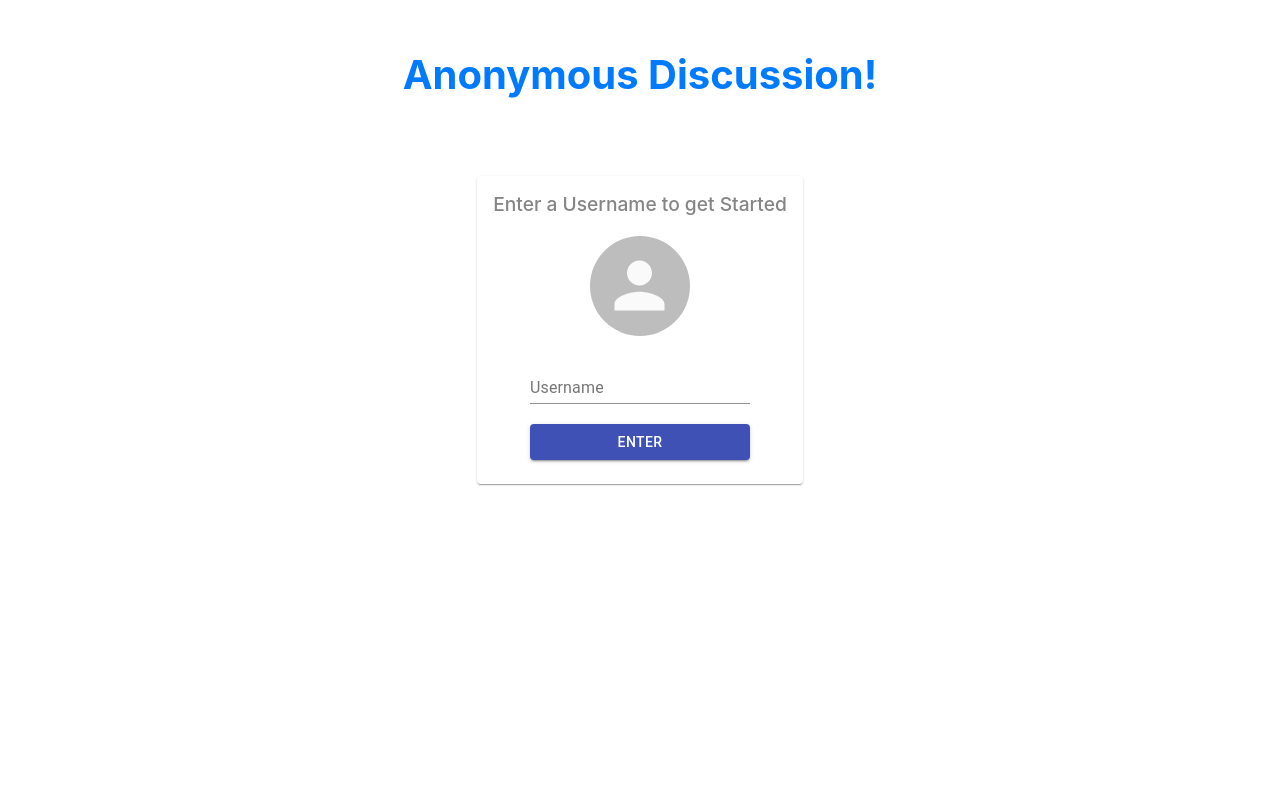
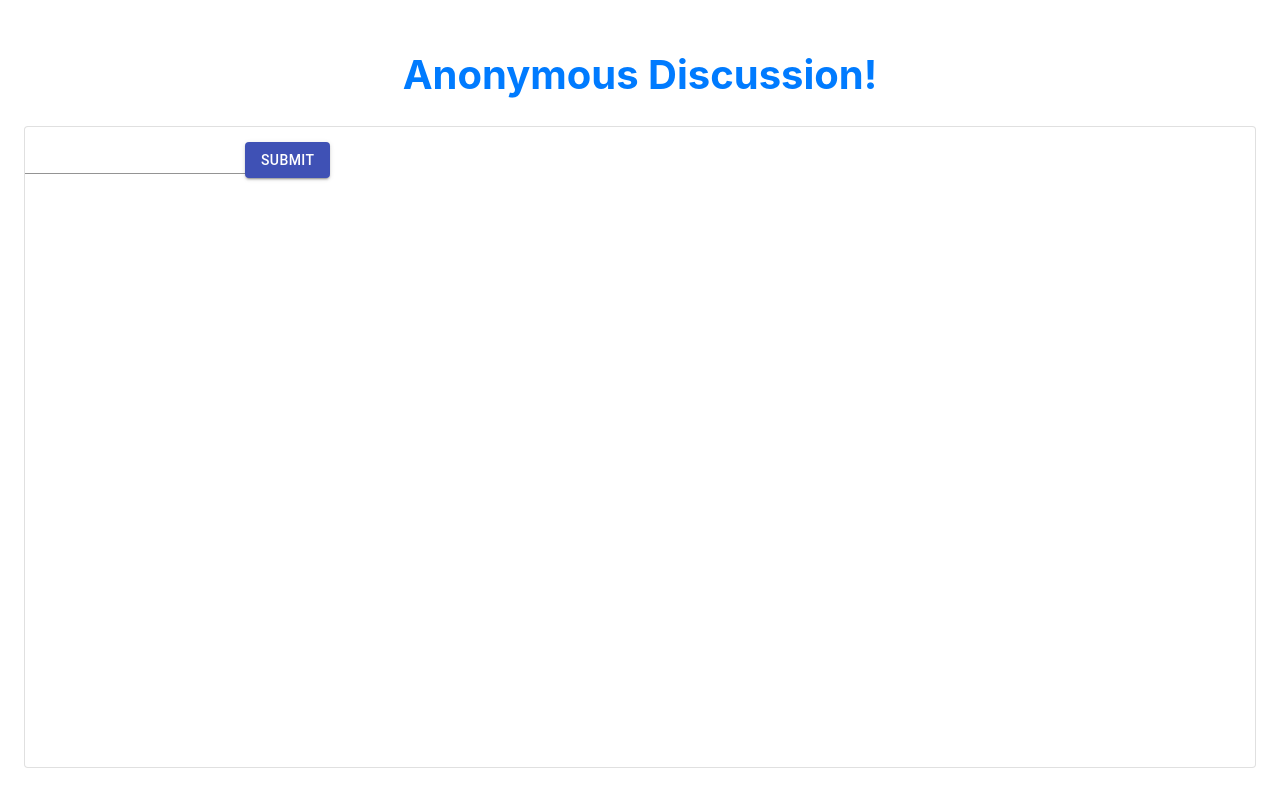
Before and after one commit to DevanshCodes/Anonymous-Discussion-Front, a React (Create React App) app: page /#/1 in a window 1280 px wide. Built offline with nearby package versions, Linux system fonts and the light colour scheme.

Commit message:
Working Client Side

```diff
--- a/package.json
+++ b/package.json
@@ -2,12 +2,14 @@
   "name": "anonymous",
   "version": "0.1.0",
   "private": true,
+  "homepage": "https://devanshcodes.github.io/anonymous-project-frontend",
   "dependencies": {
     "@material-ui/core": "^4.9.9",
     "@material-ui/icons": "^4.9.1",
     "@testing-library/jest-dom": "^4.2.4",
     "@testing-library/react": "^9.3.2",
     "@testing-library/user-event": "^7.1.2",
+    "gh-pages": "^2.2.0",
     "node-sass": "^4.13.1",
     "react": "^16.13.1",
     "react-dom": "^16.13.1",
@@ -18,7 +20,9 @@
     "start": "react-scripts start",
     "build": "react-scripts build",
     "test": "react-scripts test",
-    "eject": "react-scripts eject"
+    "eject": "react-scripts eject",
+    "predeploy": "yarn run build",
+    "deploy": "gh-pages -d build"
   },
   "eslintConfig": {
     "extends": "react-app"
--- a/src/App.js
+++ b/src/App.js
@@ -1,16 +1,16 @@
 import React from 'react';
-import { BrowserRouter, Route, Switch } from "react-router-dom";
+import { BrowserRouter, Route, Switch,HashRouter } from "react-router-dom";
 import home from "./home/home"
 import discussion from "./discussion/discussion"
 import './App.css';
 
 const Router = () => (
-  <BrowserRouter>
+  <HashRouter basename='/'>
     <Switch>
       <Route exact path="/" component={home} />
       <Route exact path="/:username" component={discussion} />
     </Switch>
-  </BrowserRouter>
+  </HashRouter>
 )
 
 function App() {
--- a/src/discussion/discussion.js
+++ b/src/discussion/discussion.js
@@ -1,40 +1,55 @@
 import React, { Component } from "react";
 import "./discussion.scss";
-import { Card, CardContent, Paper, Container, Avatar, TextField, Button } from '@material-ui/core';
+import { Card, CardContent, Paper, Container, Avatar, TextField, Button, Input } from '@material-ui/core';
 
 class Discussion extends Component {
     constructor(props) {
         super(props);
         this.state = {
+            message: '',
+            messages: [
+                {
+                    username: '',
+                    chat: ''
+                }
+            ],
+
         };
+        this.handleChange = this.handleChange.bind(this);
+        this.handleSubmit = this.handleSubmit.bind(this);
+
     }
+
+    handleChange(event) {
+        this.setState({ message: event.target.value })
+    }
+
+    handleSubmit(event) {
+        const tmessages = this.state.messages;
+        tmessages.push({ username: this.props.match.params.username, chat: this.state.message });
+        this.setState({ messages: tmessages })
+        this.setState({ message: "" })
+    }
+
     render() {
         return (
             <div className='main'>
                 <Container maxWidth="lg">
                     <h1>Anonymous Discussion!</h1>
-                    <div> <Paper variant="outlined" className="paper">
-                        <div className="chat">
-                            <div className="Avatar"><Avatar className="avatart"></Avatar></div>
-                            <div className="text">
-                                <div className="username">Username</div>
-                                <div className="chatText">Hello this is the random text for the Chat.Hello this is the random text for the Chat.Hello this is the random text for the Chat.Hello this is the random text for the Chat.Hello this is the random text for the Chat.Hello this is the random text for the Chat.Hello this is the random text for the Chat.Hello this is the random text for the Chat.</div>
-                            </div>
-                        </div>
-                        <div className="chat">
-                            <div className="Avatar"><Avatar className="avatart"></Avatar></div>
-                            <div className="text">
-                                <div className="username">Username</div>
-                                <div className="chatText">Hello this is the random text for the Chat.Hello this is the random text for the Chat.Hello this is the random text for the Chat.Hello this is the random text for the Chat.Hello this is the random text for the Chat.Hello this is the random text for the Chat.Hello this is the random text for the Chat.Hello this is the random text for the Chat.</div>
-                            </div>
-                        </div>
-                        <div className="chat">
-                            <div className="Avatar"><Avatar className="avatart"></Avatar></div>
-                            <div className="text">
-                                <div className="username">Username</div>
-                                <div className="chatText">Hello this is the random text for the Chat.Hello this is the random text for the Chat.Hello this is the random text for the Chat.Hello this is the random text for the Chat.Hello this is the random text for the Chat.Hello this is the random text for the Chat.Hello this is the random text for the Chat.Hello this is the random text for the Chat.</div>
-                            </div>
-                        </div>
+                    <div className="paper"> <Paper variant="outlined" className="paper">
+                        {this.state.messages.map(i => {
+                            return (
+                                <div className="chat">
+                                    <div className="Avatar"></div>
+                                    <div className="text">
+                                        <div className="username"> {i.username} </div>
+                                        <div className="chatText"> {i.chat} </div> </div>
+                                </div>)
+                        })}
+                        <form className="form" onSubmit={this.handleSubmit}>
+                            <div><Input type="text" value={this.state.message} id="inputText" onChange={this.handleChange} /></div>
+                            <Button className="Submit" type="submit" value="Submit" variant="contained" color="primary"> Submit </Button>
+                        </form>
                     </Paper> </div>
                 </Container>
             </div>
--- a/src/discussion/discussion.scss
+++ b/src/discussion/discussion.scss
@@ -35,3 +35,14 @@ h1 {
         }
     }
 }
+.form{
+    display: flex;
+    flex: 1 1 auto;
+    flex-direction: row;
+    .textfield{
+        flex: 1 1 auto;
+        min-width: auto;
+    }
+    .Submit{
+    }
+}
--- a/src/home/home.js
+++ b/src/home/home.js
@@ -1,13 +1,22 @@
 import React, { Component } from "react";
+import { Link } from 'react-router-dom';
 import "./home.scss";
-import { Card, CardContent, Container, Avatar, TextField, Button } from '@material-ui/core';
+import { Card, CardContent, Container, Avatar, TextField, Button, Input } from '@material-ui/core';
 
 class Home extends Component {
     constructor(props) {
         super(props);
         this.state = {
+            username: '',
+
         };
+        this.handleChange = this.handleChange.bind(this)
     }
+
+    handleChange(event) {
+        this.setState({ username: event.target.value })
+    }
+
     render() {
         return (
             <div className='main'>
@@ -19,8 +28,8 @@ class Home extends Component {
                         <div className="greeting">Enter a Username to get Started</div>
                         <div><Avatar className="avatar"></Avatar></div>
                         <form className="form">
-                            <TextField id="input" className="textfield" label="Username" type="input"/>
-                            <Button variant="contained" color="primary" className="submit" type="submit">Enter</Button>
+                            <Input type="text" value={this.state.username} id="inputText" onChange={this.handleChange} />
+                            <Link to={`${this.state.username}`}><Button className="Submit" type="submit" value="Submit" variant="contained" color="primary"> Submit </Button></Link>
                         </form>
                     </CardContent>
                 </Card>
```
Also changed, not shown: 1 other file (tests, documents, lock files or other folders).
